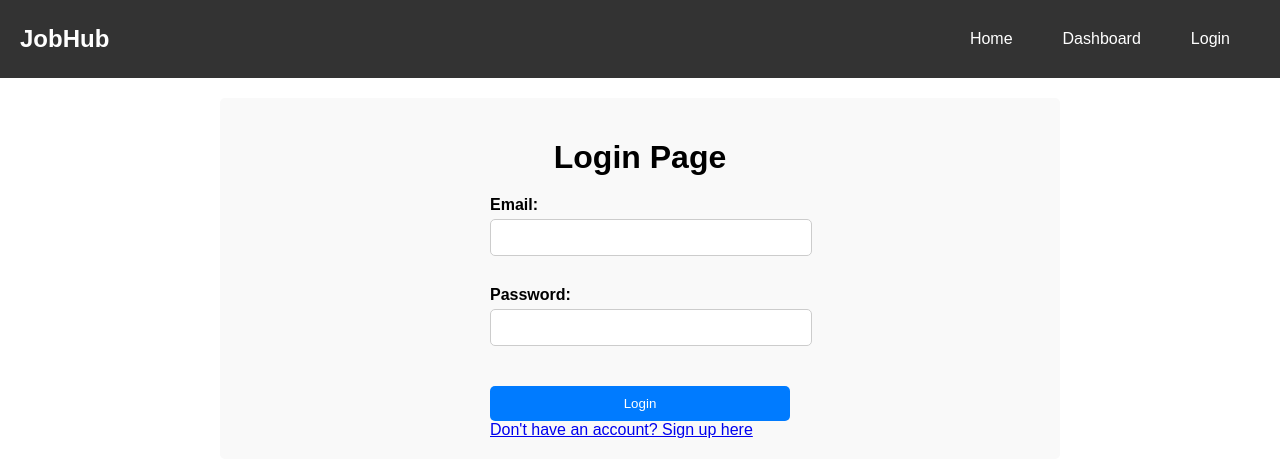
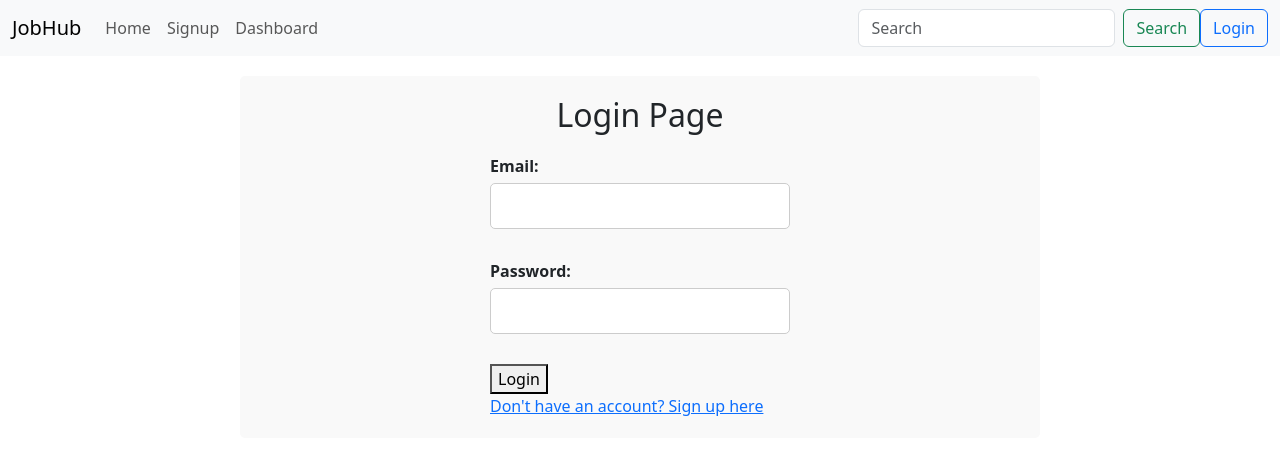
Before and after one commit to paulhuii/SENG401-Project, a React (Create React App) app in the folder client/: page /login in a window 1280 px wide. Shown: the top 476 px of the page. Built offline with nearby package versions, Linux system fonts and the light colour scheme.

Commit message:
removed all button CSS. Started to redo the nav bar

```diff
--- a/client/src/App.css
+++ b/client/src/App.css
@@ -7,38 +7,9 @@
   font-family: Arial, sans-serif;
 }
 
-/* Header styles */
-.App-header {
-  background-color: #333;
-  color: white;
-  padding: 20px;
-  display: flex;
-  justify-content: space-between;
-  align-items: center;
-}
-
 .app-title {
   margin: 0;
   font-size: 24px;
-}
-
-/* Navigation styles */
-nav {
-  display: flex;
-  align-items: center; /* Center align navigation items */
-}
-
-.nav-link {
-  color: white;
-  text-decoration: none;
-  margin-right: 10px;
-  padding: 10px 20px;
-  border-radius: 5px;
-  cursor: pointer;
-}
-
-.nav-link:hover {
-  background-color: #555;
 }
 
 /* Page container styles */
@@ -49,20 +20,3 @@
   background-color: #f9f9f9;
   border-radius: 5px;
 }
-
-/* Button styles */
-.button,
-.nav-link {
-  background-color: transparent;
-  color: white;
-  border: none;
-  padding: 10px 20px;
-  border-radius: 5px;
-  cursor: pointer;
-  font-size: 16px;
-}
-
-.button:hover,
-.nav-link:hover {
-  background-color: #555;
-}
--- a/client/src/App.js
+++ b/client/src/App.js
@@ -38,6 +38,8 @@
 import Dashboard from './Dashboard';
 import Profile from './Profile'; // Import the Profile component
 import './App.css';
+import 'bootstrap/dist/css/bootstrap.min.css';
+
 
 function App() {
   const [isLoggedIn, setIsLoggedIn] = useState(false); // State to track authentication status
@@ -70,23 +72,38 @@
     <Router>
       <div className="App">
         {/* Header for the entire application */}
-        <header className="App-header">
-          <h1 className="app-title">JobHub</h1>
-          <nav>
-            <Link to="/" className="nav-link">Home</Link>
-            {/* <Link to="/signup" className="nav-link">Signup</Link> */}
-            <Link to="/dashboard" className="nav-link">Dashboard</Link>
-            {/* Conditionally render login or logout button based on authentication status */}
-            {isLoggedIn ? (
-              <>
-                <Link to="/profile" className="nav-link">Profile</Link>
-                <button className="nav-link" onClick={handleLogout}>Logout</button>
-              </>
-            ) : (
-              <Link to="/login" className="nav-link">Login</Link>
-            )}
-          </nav>
-        </header>
+
+        <nav className="navbar navbar-expand-lg bg-body-tertiary">
+          <div className="container-fluid">
+            <Link className="navbar-brand" to="/">JobHub</Link>
+            <button className="navbar-toggler" type="button" data-bs-toggle="collapse" data-bs-target="#navbarSupportedContent" aria-controls="navbarSupportedContent" aria-expanded="false" aria-label="Toggle navigation">
+              <span className="navbar-toggler-icon"></span>
+            </button>
+            <div className="collapse navbar-collapse" id="navbarSupportedContent">
+              <ul className="navbar-nav me-auto mb-2 mb-lg-0">
+                <li className="nav-item">
+                  <Link className="nav-link" to="/">Home</Link>
+                </li>
+                <li className="nav-item">
+                  <Link className="nav-link" to="/signup">Signup</Link>
+                </li>
+                <li className="nav-item">
+                  <Link className="nav-link" to="/dashboard">Dashboard</Link>
+                </li>
+                {isLoggedIn &&
+                    <li className="nav-item">
+                      <Link className="nav-link" to="/profile">Profile</Link>
+                    </li>
+                }
+              </ul>
+              <form className="d-flex" role="search">
+                <input className="form-control me-2" type="search" placeholder="Search" aria-label="Search" />
+                <button className="btn btn-outline-success" type="submit">Search</button>
+              </form>
+              <button className="btn btn-outline-primary" onClick={handleLogout}>{isLoggedIn ? 'Logout' : 'Login'}</button>
+            </div>
+          </div>
+        </nav>
 
         {/* Routes for different pages */}
         <div className="page-container">
--- a/client/src/Login.css
+++ b/client/src/Login.css
@@ -34,15 +34,7 @@
   border-radius: 5px;
 }
 
-button {
-  width: 100%;
-  padding: 10px;
-  background-color: #007bff;
-  color: #fff;
-  border: none;
-  border-radius: 5px;
-  cursor: pointer;
-}
+
 
 button:hover {
   background-color: #0056b3;
--- a/client/src/Signup.css
+++ b/client/src/Signup.css
@@ -36,17 +36,6 @@
   border-radius: 5px;
 }
 
-button {
-  width: 100%;
-  padding: 10px;
-  background-color: #007bff;
-  color: #fff;
-  border: none;
-  border-radius: 5px;
-  cursor: pointer;
-  transition: background-color 0.3s ease;
-  margin-top: 10px;
-}
 
 button:hover {
   background-color: #0056b3;
```
